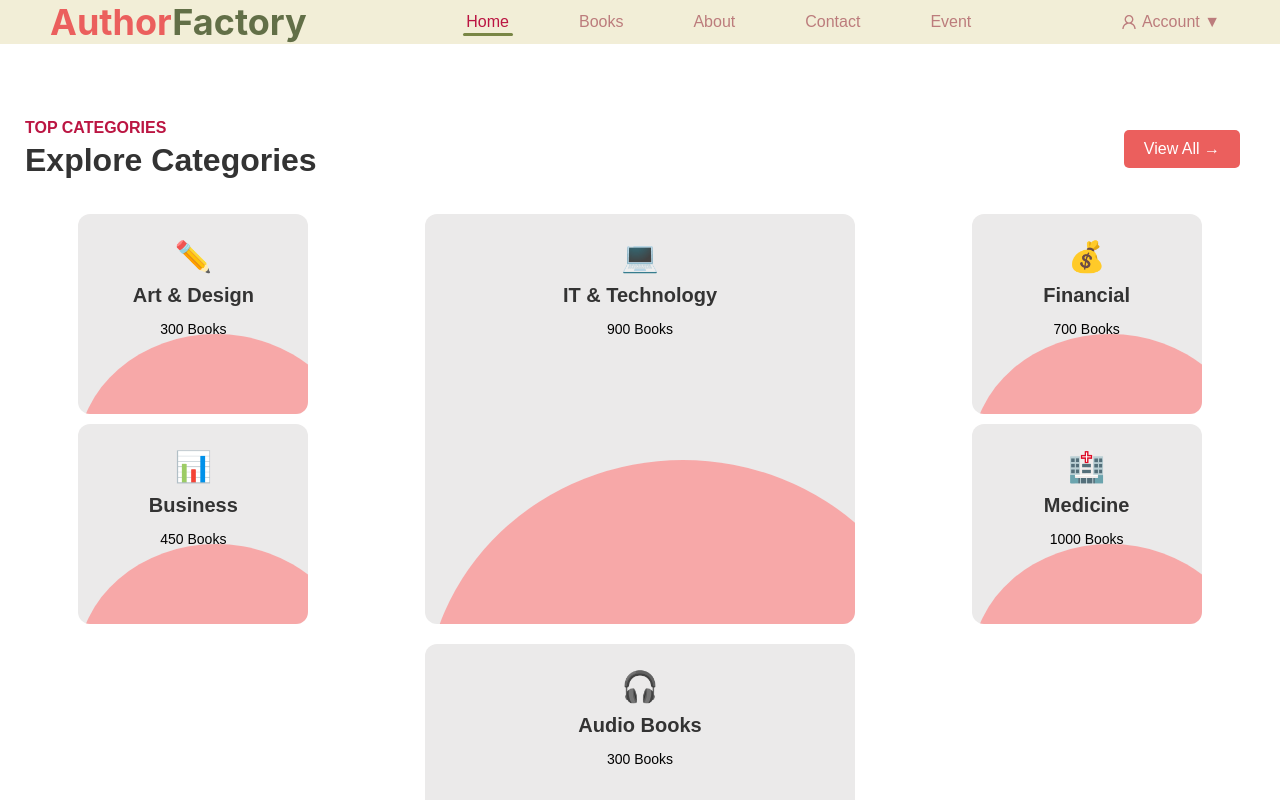
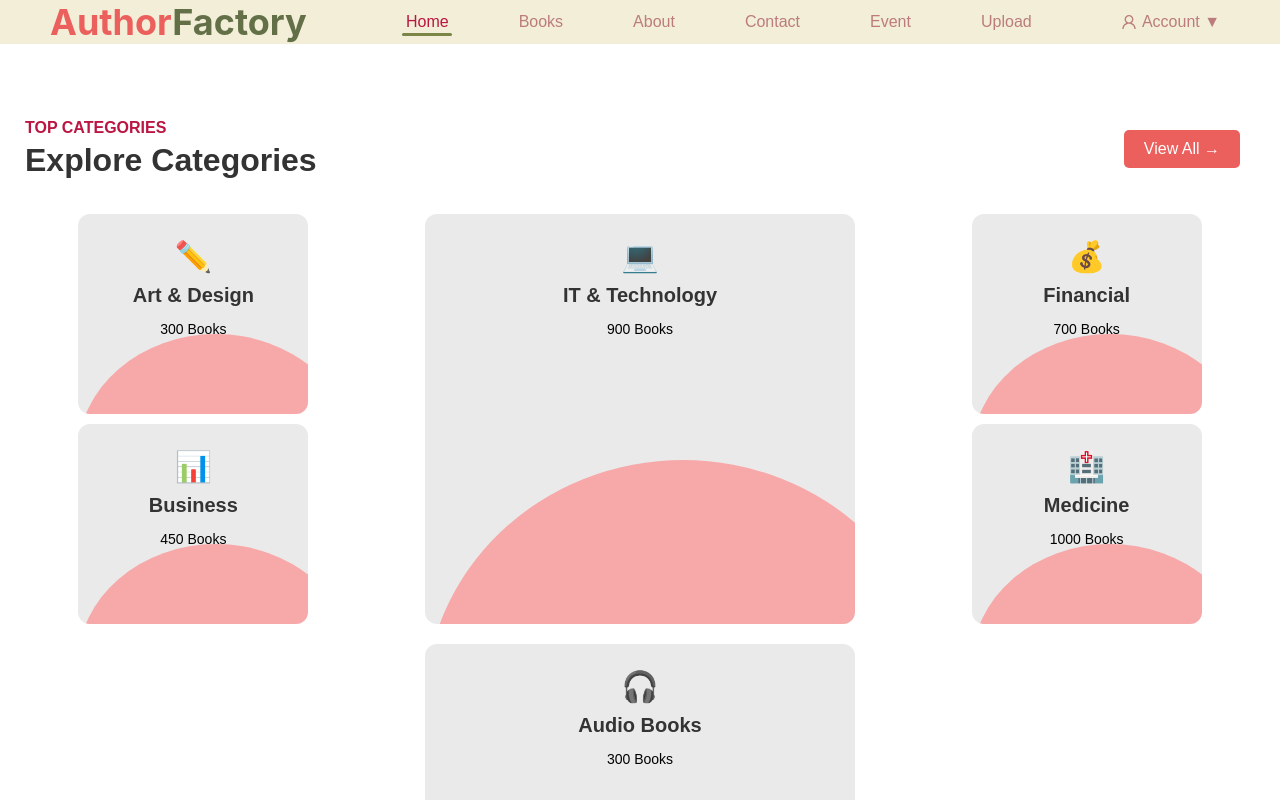
Before and after one commit to MuratY2/review-react, a React (Create React App) app: page / in a window 1280 px wide. Shown: the top 800 px of the page. Built offline with nearby package versions, Linux system fonts and the light colour scheme; no server answers; a web font is replaced by a local one.

Commit message:
add routes for books

```diff
--- a/src/App.js
+++ b/src/App.js
@@ -12,6 +12,8 @@ import About from './About';
 import Contact from './Contact';
 import Event from './Event';
 import './App.css';
+import BookUpload from './BookUpload';
+import BookList from './BookList';
 
 const App = () => {
   const [user, setUser] = useState(null);
@@ -66,6 +68,7 @@ const App = () => {
           <Link to="/about" className={`menu-item ${activeMenuItem === '/about' ? 'active' : ''}`} onClick={() => handleMenuClick('/about')}>About</Link>
           <Link to="/contact" className={`menu-item ${activeMenuItem === '/contact' ? 'active' : ''}`} onClick={() => handleMenuClick('/contact')}>Contact</Link>
           <Link to="/event" className={`menu-item ${activeMenuItem === '/event' ? 'active' : ''}`} onClick={() => handleMenuClick('/event')}>Event</Link>
+          <Link to="/bookupload" className={`menu-item ${activeMenuItem === '/bookupload' ? 'active' : ''}`} onClick={() => handleMenuClick('/bookupload')}>Upload</Link>
         </nav>
         <div className="account-dropdown">
           <button className="account-button" onClick={toggleDropdown}>
@@ -146,6 +149,8 @@ const App = () => {
           <Route path="/event" element={<Event />} />
           <Route path="/books" element={<Books />} />
           <Route path="/books/:category" element={<Books />} />
+          <Route path="/booklist" element={<BookList />} />
+          <Route path="/bookupload" element={<BookUpload />} />
         </Routes>
       </main>
     </div>
```
